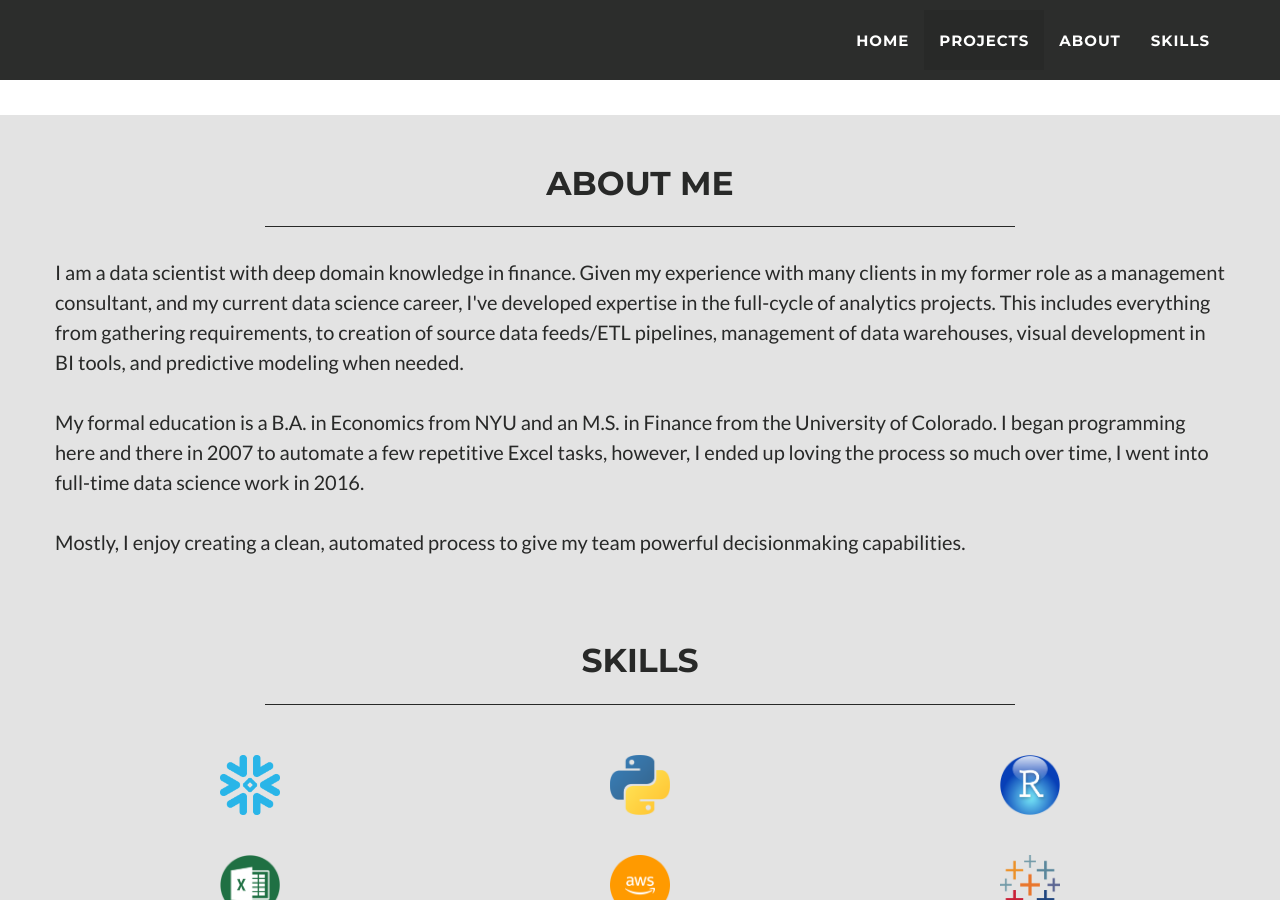
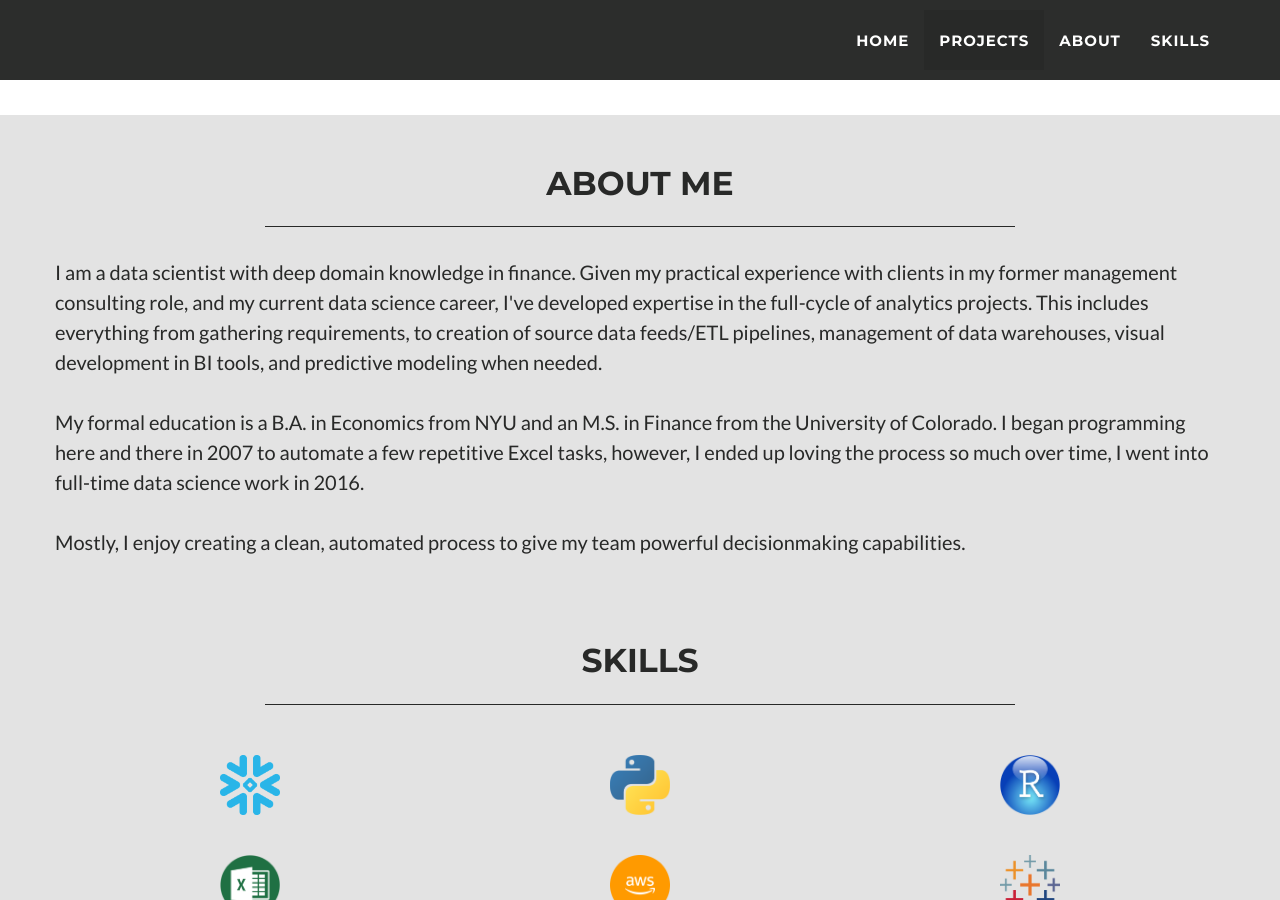
Before and after one commit to brf217/brf217.github.io, a Jekyll site: the page built from _posts/2014-07-18-project-1.markdown, in a window 1280 px wide and 900 px high, scrolled down 1301 px. Built offline with Jekyll 4.4.1, drawn with Linux system fonts in a browser that asks for light colours.

Commit message:
Update about.html

```diff
--- a/_includes/about.html
+++ b/_includes/about.html
@@ -9,7 +9,7 @@
     </div>
     <div class="row">
         <p>I am a data scientist with deep domain knowledge in finance. Given
-        my experience with many clients in my former role as a management consultant, and my current data science career, I've developed expertise in the full-cycle of analytics projects. This includes everything from
+        my practical experience with clients in my former management consulting role, and my current data science career, I've developed expertise in the full-cycle of analytics projects. This includes everything from
         gathering requirements, to creation of source data feeds/ETL pipelines, management of data warehouses, visual development in BI tools, and predictive modeling when needed.
       </div>
       <div class="row">
```
